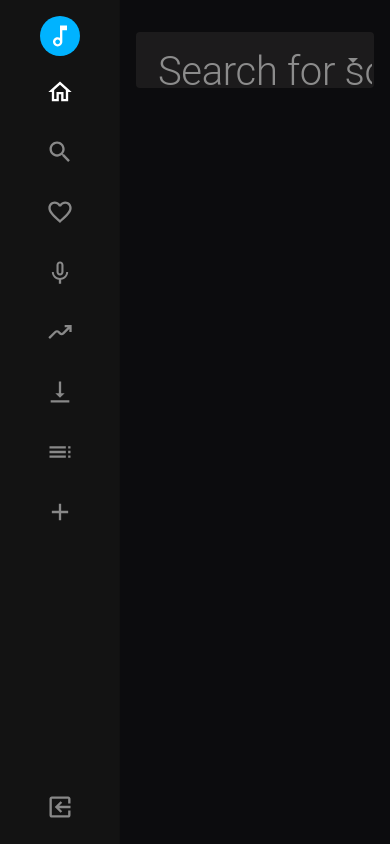
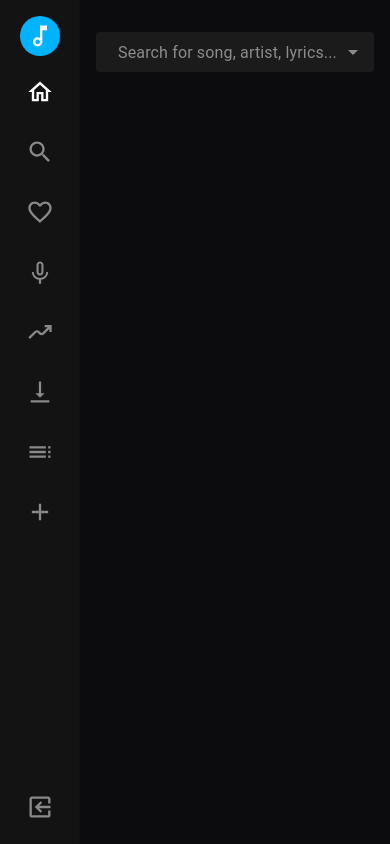
Before and after one commit to Gerwyn1/Lyriks, a Next.js app: page / in a window 390 px wide. Built offline with nearby package versions, Linux system fonts and the light colour scheme.

Commit message:
remove responsiveFontSize MUI fn and add theme composition for colors

```diff
--- a/src/components/SearchField.tsx
+++ b/src/components/SearchField.tsx
@@ -15,53 +15,7 @@ import SearchOutlinedIcon from "@mui/icons-material/SearchOutlined";
 
 import CreateSvgIcon from "@/components/CreateSvgIcon";
 import styles from "@/styles/SearchField.module.css";
-
-const top100Films = [
-  { title: "The Shawshank Redemption", year: 1994 },
-  { title: "The Godfather", year: 1972 },
-  { title: "The Godfather: Part II", year: 1974 },
-  { title: "The Dark Knight", year: 2008 },
-  { title: "12 Angry Men", year: 1957 },
-  { title: "Schindler's List", year: 1993 },
-  { title: "Pulp Fiction", year: 1994 },
-  {
-    title: "The Lord of the Rings: The Return of the King",
-    year: 2003,
-  },
-  { title: "The Good, the Bad and the Ugly", year: 1966 },
-  { title: "Fight Club", year: 1999 },
-  {
-    title: "The Lord of the Rings: The Fellowship of the Ring",
-    year: 2001,
-  },
-  {
-    title: "Star Wars: Episode V - The Empire Strikes Back",
-    year: 1980,
-  },
-  { title: "Forrest Gump", year: 1994 },
-  { title: "Inception", year: 2010 },
-  {
-    title: "The Lord of the Rings: The Two Towers",
-    year: 2002,
-  },
-  { title: "One Flew Over the Cuckoo's Nest", year: 1975 },
-  { title: "Goodfellas", year: 1990 },
-  { title: "The Matrix", year: 1999 },
-  { title: "Seven Samurai", year: 1954 },
-  {
-    title: "Star Wars: Episode IV - A New Hope",
-    year: 1977,
-  },
-  { title: "City of God", year: 2002 },
-  { title: "Se7en", year: 1995 },
-  { title: "The Silence of the Lambs", year: 1991 },
-  { title: "It's a Wonderful Life", year: 1946 },
-  { title: "Life Is Beautiful", year: 1997 },
-  { title: "The Usual Suspects", year: 1995 },
-  { title: "Léon: The Professional", year: 1994 },
-  { title: "Spirited Away", year: 2001 },
-  { title: "Saving Private Ryan", year: 1998 },
-];
+import { top100Films } from "@/utils/Data";
 
 interface Film {
   title: string;
@@ -70,8 +24,7 @@ interface Film {
 
 export default function SearchField(props: TextFieldProps) {
   const theme = useTheme();
-//   const lessThan425 = useMediaQuery(theme.breakpoints.down("xxs"));
-//   const lessThan480 = useMediaQuery(theme.breakpoints.down("xs"));
+  const lessThan425 = useMediaQuery(theme.breakpoints.down("mobileL"));
   const [autoCompleteValue, setAutoCompleteValue] = useState("");
 
   const OptionListStyle = styled("ul")({
@@ -105,13 +58,13 @@ export default function SearchField(props: TextFieldProps) {
   return (
     <>
       <Autocomplete
-        // size={lessThan480 ? "small" : "medium"}
+        size={lessThan425 ? "small" : "medium"}
         inputValue={autoCompleteValue}
         onInputChange={(
           event: React.SyntheticEvent<Element, Event>,
           newValue
         ) => {
-           setAutoCompleteValue(newValue);
+          setAutoCompleteValue(newValue);
         }}
         id="search-for-song"
         freeSolo={false}
@@ -123,22 +76,10 @@ export default function SearchField(props: TextFieldProps) {
             label={
               <Stack direction="row" gap={2} alignItems={"center"}>
                 <CreateSvgIcon
-                //   sx={{ display: lessThan425 ? "none" : "block" }}
-                //   fontSize={lessThan480 ? "small" : "medium"}
-                sx={{ display: "none" }}
+                  sx={{ display: lessThan425 ? "none" : "block" }}
                   icon={<SearchOutlinedIcon />}
                 />
-                <Typography
-                variant='h2'
-                //   sx={{
-                //     // [theme.breakpoints.down("xxs")]: { fontSize: ".8rem" },
-                //     // [theme.breakpoints.down("xxxs")]: {
-                //     //   fontSize: "0.6rem",
-                //     //   mt: 0.5,
-                //     // },
-                //     // fontSize: theme.typography.variants.customFontSize.fontSize,
-                //   }}
-                >
+                <Typography noWrap>
                   Search for song, artist, lyrics...
                 </Typography>
               </Stack>
@@ -159,7 +100,9 @@ export default function SearchField(props: TextFieldProps) {
           },
           "& .MuiAutocomplete-inputRoot.Mui-focused": {
             "& fieldset": {
-              border: autoCompleteValue ? "none" : `1px solid ${theme.palette.autocomplete.borderFocused}`,
+              border: autoCompleteValue
+                ? "none"
+                : `1px solid ${theme.palette.autocomplete.borderFocused}`,
             },
           },
           "& .MuiAutocomplete-endAdornment .MuiSvgIcon-root": {
@@ -169,9 +112,15 @@ export default function SearchField(props: TextFieldProps) {
             color: theme.palette.autocomplete.label,
             display: autoCompleteValue ? "none" : "block",
             ml: 1,
-            // fontSize: lessthan380 ? "0.7rem" : lessThan480 ? "0.8rem" : "1rem",
+            "& .MuiTypography-root": {
+              [theme.breakpoints.down("mobileM")]: {
+                fontSize: theme.typography.mobileM,
+              },
+              [theme.breakpoints.down("mobileS")]: {
+                fontSize: theme.typography.mobileS,
+              },
+            },
           },
-          // test
         }}
       />
     </>
--- a/src/pages/index.tsx
+++ b/src/pages/index.tsx
@@ -11,12 +11,9 @@ const inter = Inter({ subsets: ["latin"] });
 
 export default function Home() {
   const theme = useTheme();
-
-  // const greaterThan480 = useMediaQuery(theme.breakpoints.up("xs"));
-
+  const greaterThan425 = useMediaQuery(theme.breakpoints.up("mobileL"));
   const drawerWidth = 120;
-  // const responsiveDrawerWidth = greaterThan480 ? drawerWidth : drawerWidth - 40;
-  const responsiveDrawerWidth = true ? drawerWidth : drawerWidth - 40;
+  const responsiveDrawerWidth = greaterThan425 ? drawerWidth : drawerWidth - 40;
 
   return (
     <>
--- a/src/theme/createTheme.ts
+++ b/src/theme/createTheme.ts
@@ -1,32 +1,41 @@
 import React from "react";
-import {
-  createTheme,
-  responsiveFontSizes,
-} from "@mui/material/styles";
+import { createTheme } from "@mui/material/styles";
 import { TypographyProps } from "@mui/material/Typography";
 
-declare module "@mui/material/Typography" {
-  interface TypographyPropsVariantOverrides {
-    lol: true;
-    size: true;
-    fatSize: true;
-  }
-}
 interface CustomTypographyOptions {
   [variant: string]: TypographyProps["style"];
 }
 
+declare module "@mui/material/Typography" {
+  interface TypographyPropsVariantOverrides {
+    mobileS: true;
+    mobileM: true;
+    mobileL: true;
+    tablet: true;
+    laptop: true;
+    laptopL: true;
+    laptopXL: true;
+  }
+}
 declare module "@mui/material/styles" {
   interface TypographyVariants {
-    lol: React.CSSProperties;
-    size: React.CSSProperties;
-    fatSize: React.CSSProperties;
+    mobileS: React.CSSProperties;
+    mobileM: React.CSSProperties;
+    mobileL: React.CSSProperties;
+    tablet: React.CSSProperties;
+    laptop: React.CSSProperties;
+    laptopL: React.CSSProperties;
+    laptopXL: React.CSSProperties;
   }
 
   interface TypographyVariantsOptions {
-    lol?: React.CSSProperties;
-    size?: React.CSSProperties;
-    fatSize?: React.CSSProperties;
+    mobileS?: React.CSSProperties;
+    mobileM?: React.CSSProperties;
+    mobileL?: React.CSSProperties;
+    tablet?: React.CSSProperties;
+    laptop?: React.CSSProperties;
+    laptopL?: React.CSSProperties;
+    laptopXL?: React.CSSProperties;
   }
 
   interface BreakpointOverrides {
@@ -45,6 +54,13 @@ declare module "@mui/material/styles" {
   }
 
   interface Palette {
+    midnightBlack: string;
+    slateSteel: string;
+    charcoal: string;
+    silverSlate: string;
+    shadowGraphite: string;
+    white: string;
+
     autocomplete: {
       inputBgColor: string;
       selected: string;
@@ -65,7 +81,14 @@ declare module "@mui/material/styles" {
   }
 
   interface PaletteOptions {
-    autocomplete: {
+    midnightBlack?: string;
+    slateSteel?: string;
+    charcoal?: string;
+    silverSlate?: string;
+    shadowGraphite?: string;
+    white?: string;
+
+    autocomplete?: {
       inputBgColor: string;
       selected: string;
       unselected: string;
@@ -75,30 +98,27 @@ declare module "@mui/material/styles" {
       endAdornment: string;
       label: string;
     };
-    optionList: {
+    optionList?: {
       bgColor: string;
     };
-    option: {
+    option?: {
       bgColor: string;
     };
   }
 }
 
-// export let theme = createTheme({
-//   breakpoints: {
-//     values: {
-//       mobileS: 320,
-//       mobileM: 375,
-//       mobileL: 425,
-//       tablet: 768,
-//       laptop: 1024,
-//       laptopL: 1440,
-//       laptopXL: 2560,
-//     },
-//   },
-// });
+export let theme = createTheme({
+  palette: {
+    midnightBlack: "#1C1B1C",
+    slateSteel: "#333333",
+    charcoal: "#252525",
+    silverSlate: "#8C8C8C",
+    shadowGraphite: "#555555",
+    white: "#fff",
+  },
+});
 
-export let theme = createTheme({
+theme = createTheme({
   breakpoints: {
     values: {
       mobileS: 320,
@@ -112,62 +132,30 @@ export let theme = createTheme({
   },
   palette: {
     autocomplete: {
-      inputBgColor: "#1C1B1C",
-      selected: "#333333",
-      unselected: "#252525",
-      valueText: "#8C8C8C",
-      optionText: "#fff",
-      borderFocused: "#8C8C8C",
-      endAdornment: "#8C8C8C",
-      label: "#8C8C8C",
+      optionText: theme.palette.white,
+      selected: theme.palette.slateSteel,
+      unselected: theme.palette.charcoal,
+      inputBgColor: theme.palette.midnightBlack,
+      label: theme.palette.silverSlate,
+      valueText: theme.palette.silverSlate,
+      endAdornment: theme.palette.silverSlate,
+      borderFocused: theme.palette.silverSlate,
     },
     optionList: {
-      bgColor: "#252525",
+      bgColor: theme.palette.charcoal,
     },
     option: {
-      bgColor: "#555555",
+      bgColor: theme.palette.shadowGraphite,
     },
   },
 
   typography: {
-    fatSize: {
-      fontSize: "1.5rem",
-      lineHeight: 1.5,
-    },
-    size: {
-      lineHeight: 1.5,
-      fontSize: "3rem",
-    //   "@media (min-width: 700px)": {
-    //     fontSize: "1.5rem",
-    //   },
-    //   [theme.breakpoints.down("mobileM")]: {
-    //     fontSize: "2.5rem",
-    //   },
-    },
-    // lol: {
-    //   fontSize: "0.75rem",
-    //   "@media (min-width: 600px)": {
-    //     fontSize: "1.5rem",
-    //   },
-    //   [theme.breakpoints.down("mobileS")]: {
-    //     fontSize: "2.5rem",
-    //   },
-    // },
+    mobileS: ".6rem",
+    mobileM: "1rem",
+    mobileL: "3.8rem",
+    tablet: "3.8rem",
+    laptop: "3.8rem",
+    laptopL: "3.8rem",
+    laptopXL: "3.8rem",
   } as CustomTypographyOptions,
 });
-
-theme = responsiveFontSizes(theme, {
-    breakpoints: [
-      "mobileS",
-      "mobileM",
-      "mobileL",
-      "tablet",
-      "laptop",
-      "laptopL",
-      "laptopXL",
-    ],
-  factor: 2, // The scaling factor for the font sizes
-  variants: ["h1", "h2", "body1", "size", "fatSize"] as any, // Specify the variants you want to make responsive
-});
-
-// "lol",
--- a/src/theme/themeStyles.ts
+++ b/src/theme/themeStyles.ts
@@ -5,7 +5,7 @@ const transitionDuration = 1000;
 export const themedStyles = (
   theme?: Theme,
   mobileResponsiveWidth?: string | number,
-  autoCompleteValue? : string
+  autoCompleteValue?: string
 ) => {
   return {
     drawer: {
@@ -50,6 +50,6 @@ export const themedStyles = (
     },
     lastListItem: {
       transform: "rotate(180deg)",
-    }
+    },
   };
 };
--- /dev/null
+++ b/src/utils/Data.tsx
@@ -0,0 +1,100 @@
+import HomeOutlinedIcon from "@mui/icons-material/HomeOutlined";
+import SearchOutlinedIcon from "@mui/icons-material/SearchOutlined";
+import FavoriteBorderOutlinedIcon from "@mui/icons-material/FavoriteBorderOutlined";
+import KeyboardVoiceOutlinedIcon from "@mui/icons-material/KeyboardVoiceOutlined";
+import MovingOutlinedIcon from "@mui/icons-material/MovingOutlined";
+import VerticalAlignBottomOutlinedIcon from "@mui/icons-material/VerticalAlignBottomOutlined";
+import TocOutlinedIcon from "@mui/icons-material/TocOutlined";
+import AddOutlinedIcon from "@mui/icons-material/AddOutlined";
+
+import CreateSvgIcon from "@/components/CreateSvgIcon";
+
+export const top100Films = [
+  { title: "The Shawshank Redemption", year: 1994 },
+  { title: "The Godfather", year: 1972 },
+  { title: "The Godfather: Part II", year: 1974 },
+  { title: "The Dark Knight", year: 2008 },
+  { title: "12 Angry Men", year: 1957 },
+  { title: "Schindler's List", year: 1993 },
+  { title: "Pulp Fiction", year: 1994 },
+  {
+    title: "The Lord of the Rings: The Return of the King",
+    year: 2003,
+  },
+  { title: "The Good, the Bad and the Ugly", year: 1966 },
+  { title: "Fight Club", year: 1999 },
+  {
+    title: "The Lord of the Rings: The Fellowship of the Ring",
+    year: 2001,
+  },
+  {
+    title: "Star Wars: Episode V - The Empire Strikes Back",
+    year: 1980,
+  },
+  { title: "Forrest Gump", year: 1994 },
+  { title: "Inception", year: 2010 },
+  {
+    title: "The Lord of the Rings: The Two Towers",
+    year: 2002,
+  },
+  { title: "One Flew Over the Cuckoo's Nest", year: 1975 },
+  { title: "Goodfellas", year: 1990 },
+  { title: "The Matrix", year: 1999 },
+  { title: "Seven Samurai", year: 1954 },
+  {
+    title: "Star Wars: Episode IV - A New Hope",
+    year: 1977,
+  },
+  { title: "City of God", year: 2002 },
+  { title: "Se7en", year: 1995 },
+  { title: "The Silence of the Lambs", year: 1991 },
+  { title: "It's a Wonderful Life", year: 1946 },
+  { title: "Life Is Beautiful", year: 1997 },
+  { title: "The Usual Suspects", year: 1995 },
+  { title: "Léon: The Professional", year: 1994 },
+  { title: "Spirited Away", year: 2001 },
+  { title: "Saving Private Ryan", year: 1998 },
+];
+
+export const navDrawerItems = [
+  {
+    text: "Home Icon",
+    icon: <CreateSvgIcon icon={<HomeOutlinedIcon />} />,
+    route: "/",
+  },
+  {
+    text: "Search Icon",
+    icon: <CreateSvgIcon icon={<SearchOutlinedIcon />} />,
+    route: "/search",
+  },
+  {
+    text: "Favorites Icon",
+    icon: <CreateSvgIcon icon={<FavoriteBorderOutlinedIcon />} />,
+    route: "/favorites",
+  },
+  {
+    text: "Voice Icon",
+    icon: <CreateSvgIcon icon={<KeyboardVoiceOutlinedIcon />} />,
+    route: "/voice",
+  },
+  {
+    text: "Moving Icon",
+    icon: <CreateSvgIcon icon={<MovingOutlinedIcon />} />,
+    route: "/moving",
+  },
+  {
+    text: "Download Icon",
+    icon: <CreateSvgIcon icon={<VerticalAlignBottomOutlinedIcon />} />,
+    route: "/download",
+  },
+  {
+    text: "Toc Icon",
+    icon: <CreateSvgIcon icon={<TocOutlinedIcon />} />,
+    route: "/toc",
+  },
+  {
+    text: "Add Icon",
+    icon: <CreateSvgIcon icon={<AddOutlinedIcon />} />,
+    route: "/add",
+  },
+];
--- a/tsconfig.json
+++ b/tsconfig.json
@@ -1,5 +1,6 @@
 {
   "compilerOptions": {
+    // "allowImportingTsExtensions": true,
     "lib": ["dom", "dom.iterable", "esnext", "es6"],
     "allowJs": true,
     "skipLibCheck": true,
```
Also changed, not shown: src/components/NavDrawer.tsx (+3 -53 lines), src/pages/_app.tsx (line endings or trailing spaces), src/styles/globals.css (line endings or trailing spaces). Lines whose indentation alone changed are shown as unchanged.
